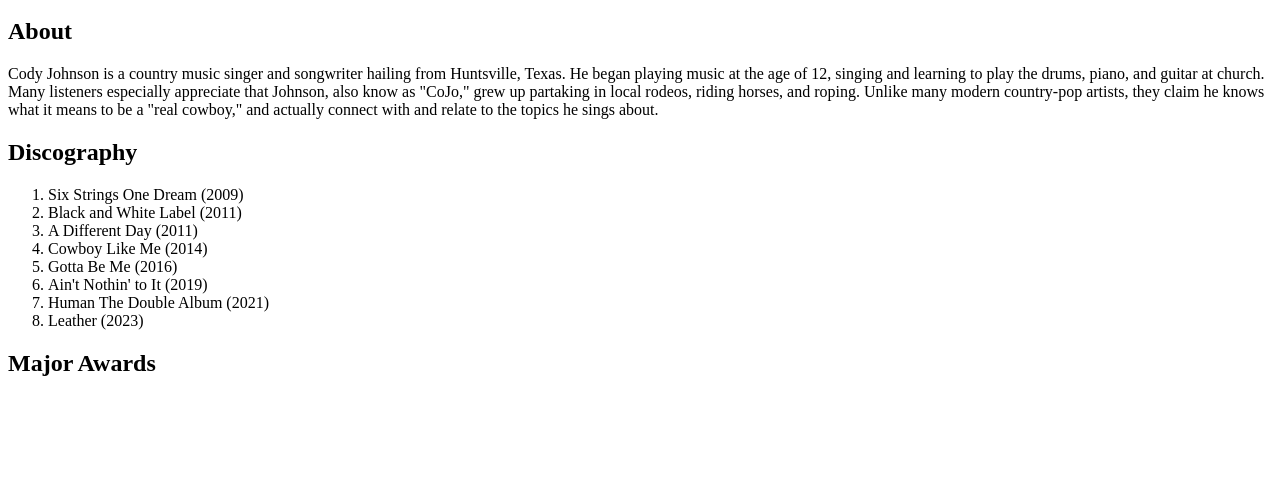
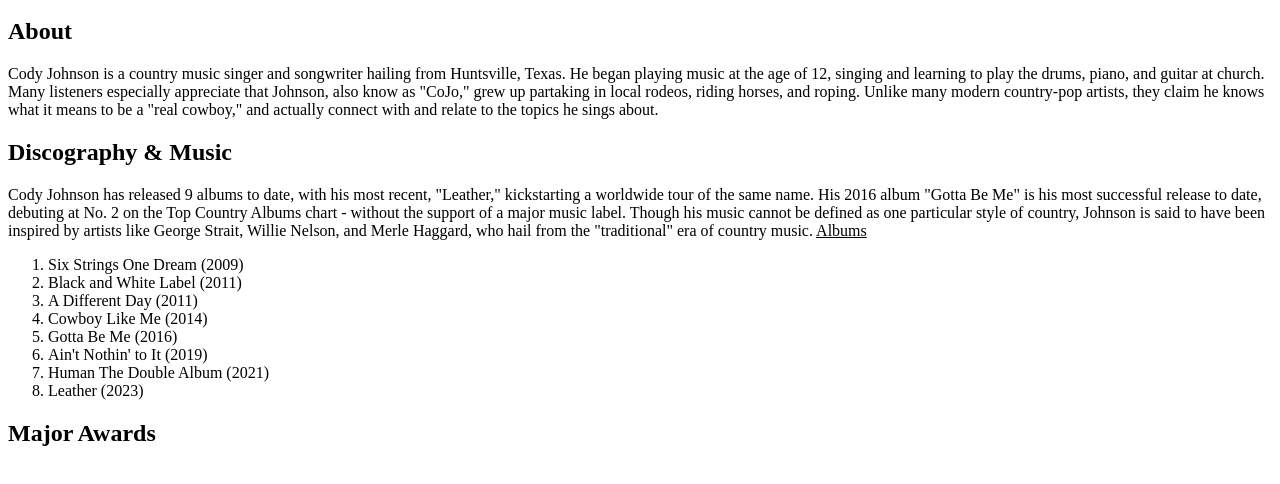
Before and after one commit to NavaKiss/m3-hw3-kiss-nava, a plain HTML site: page index.html in a window 1280 px wide. Shown: the part 48-532 px from the top of the page. Drawn offline with Linux system fonts and the light colour scheme.

Commit message:
Discography section

```diff
--- a/index.html
+++ b/index.html
@@ -4,7 +4,10 @@
 
     Many listeners especially appreciate that Johnson, also know as "CoJo," grew up partaking in local rodeos, riding horses, and roping. Unlike many modern country-pop artists, they claim he knows what it means to be a "real cowboy," and actually connect with and relate to the topics he sings about.
 </p>
-<h2>Discography</h2>
+<h2>Discography & Music</h2>
+<p>Cody Johnson has released 9 albums to date, with his most recent, "Leather," kickstarting a worldwide tour of the same name. His 2016 album "Gotta Be Me" is his most successful release to date, debuting at No. 2 on the Top Country Albums chart - without the support of a major music label. Though his music cannot be defined as one particular style of country, Johnson is said to have been inspired by artists like George Strait, Willie Nelson, and Merle Haggard, who hail from the "traditional" era of country music.
+<u>Albums</u>
+</p>
 <ol>
     <li>Six Strings One Dream (2009)</li>
     <li>Black and White Label (2011)</li>
```
